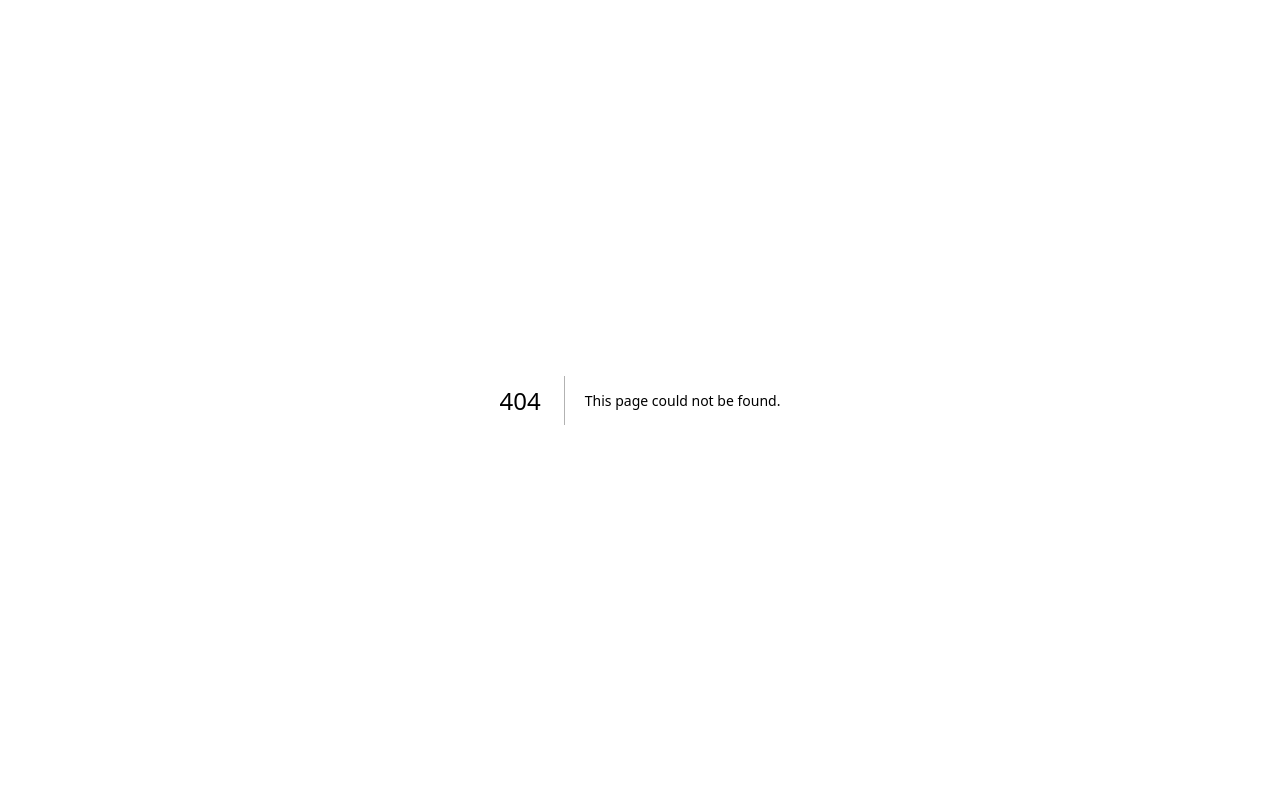
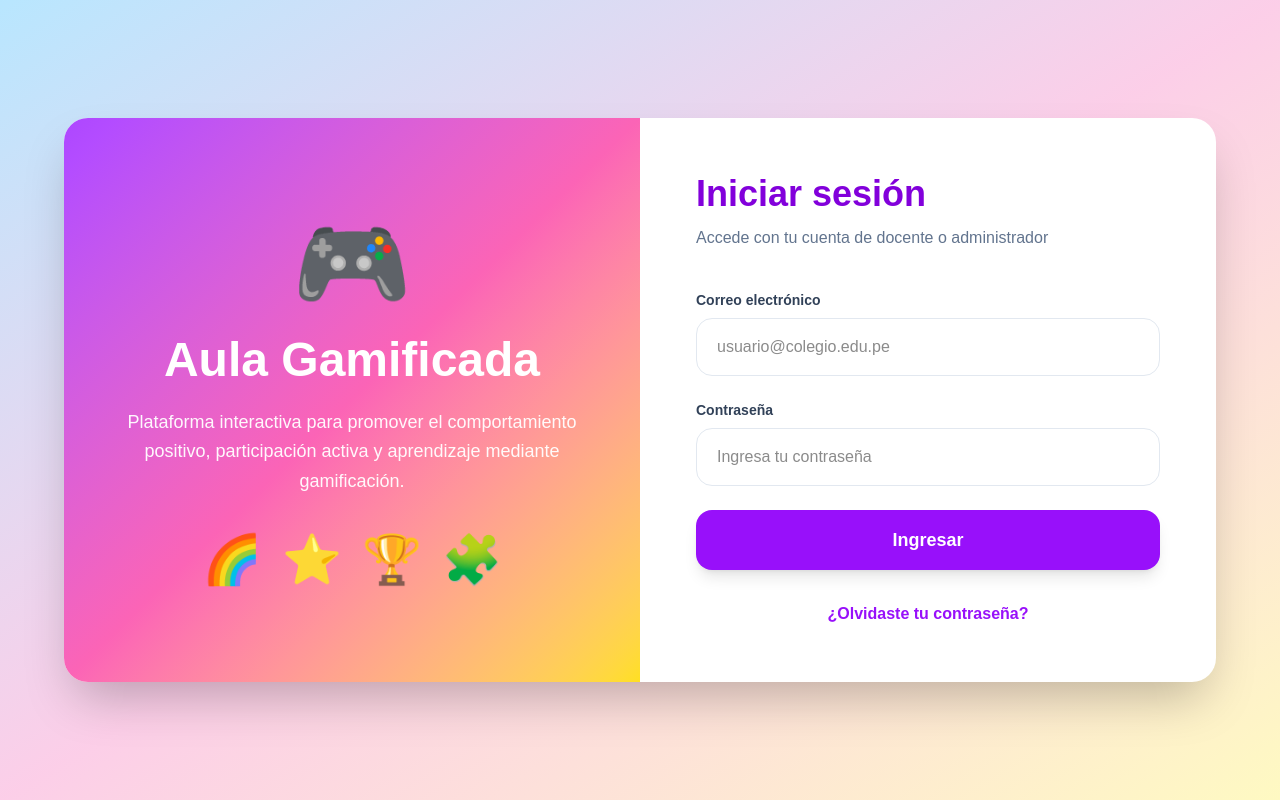
Before and after one commit to RicardoAlvarezG/gamificacion-multimodal, a Next.js app: page /login in a window 1280 px wide. Before the commit this address had no page. Built offline with nearby package versions, Linux system fonts and the light colour scheme.

Commit message:
refactor: separar componentes de la pantalla de login

```diff
--- /dev/null
+++ b/src/app/login/page.tsx
@@ -0,0 +1,13 @@
+import AuthPanel from "@/components/layout/AuthPanel";
+import LoginForm from "@/components/forms/LoginForm";
+
+export default function LoginPage() {
+  return (
+    <main className="min-h-screen bg-gradient-to-br from-sky-200 via-pink-200 to-yellow-100 flex items-center justify-center p-6">
+      <section className="w-full max-w-6xl grid md:grid-cols-2 bg-white rounded-3xl shadow-2xl overflow-hidden">
+        <AuthPanel />
+        <LoginForm />
+      </section>
+    </main>
+  );
+}
--- /dev/null
+++ b/src/components/forms/LoginForm.tsx
@@ -0,0 +1,54 @@
+export default function LoginForm() {
+  return (
+    <div className="flex flex-col justify-center p-10 md:p-14">
+      <div className="text-center md:text-left">
+        <h2 className="text-4xl font-bold text-purple-700">
+          Iniciar sesión
+        </h2>
+
+        <p className="mt-3 text-slate-500">
+          Accede con tu cuenta de docente o administrador
+        </p>
+      </div>
+
+      <form className="mt-10 space-y-6">
+        <div>
+          <label className="block text-sm font-semibold text-slate-700 mb-2">
+            Correo electrónico
+          </label>
+
+          <input
+            type="email"
+            placeholder="usuario@colegio.edu.pe"
+            className="w-full rounded-2xl border border-slate-200 px-5 py-4 outline-none transition focus:border-purple-400 focus:ring-4 focus:ring-purple-100"
+          />
+        </div>
+
+        <div>
+          <label className="block text-sm font-semibold text-slate-700 mb-2">
+            Contraseña
+          </label>
+
+          <input
+            type="password"
+            placeholder="Ingresa tu contraseña"
+            className="w-full rounded-2xl border border-slate-200 px-5 py-4 outline-none transition focus:border-purple-400 focus:ring-4 focus:ring-purple-100"
+          />
+        </div>
+
+        <button
+          type="button"
+          className="w-full rounded-2xl bg-purple-600 py-4 text-lg font-bold text-white shadow-lg transition hover:bg-purple-700"
+        >
+          Ingresar
+        </button>
+      </form>
+
+      <div className="mt-8 text-center">
+        <button className="text-purple-600 font-semibold hover:underline">
+          ¿Olvidaste tu contraseña?
+        </button>
+      </div>
+    </div>
+  );
+}
--- /dev/null
+++ b/src/components/layout/AuthPanel.tsx
@@ -0,0 +1,23 @@
+export default function AuthPanel() {
+  return (
+    <div className="hidden md:flex flex-col justify-center items-center bg-gradient-to-br from-purple-500 via-pink-400 to-yellow-300 p-12 text-white">
+      <div className="text-8xl mb-6">🎮</div>
+
+      <h1 className="text-5xl font-bold text-center">
+        Aula Gamificada
+      </h1>
+
+      <p className="mt-6 text-center text-lg leading-relaxed text-white/95">
+        Plataforma interactiva para promover el comportamiento positivo,
+        participación activa y aprendizaje mediante gamificación.
+      </p>
+
+      <div className="mt-10 flex gap-5 text-5xl">
+        <span>🌈</span>
+        <span>⭐</span>
+        <span>🏆</span>
+        <span>🧩</span>
+      </div>
+    </div>
+  );
+}
```
